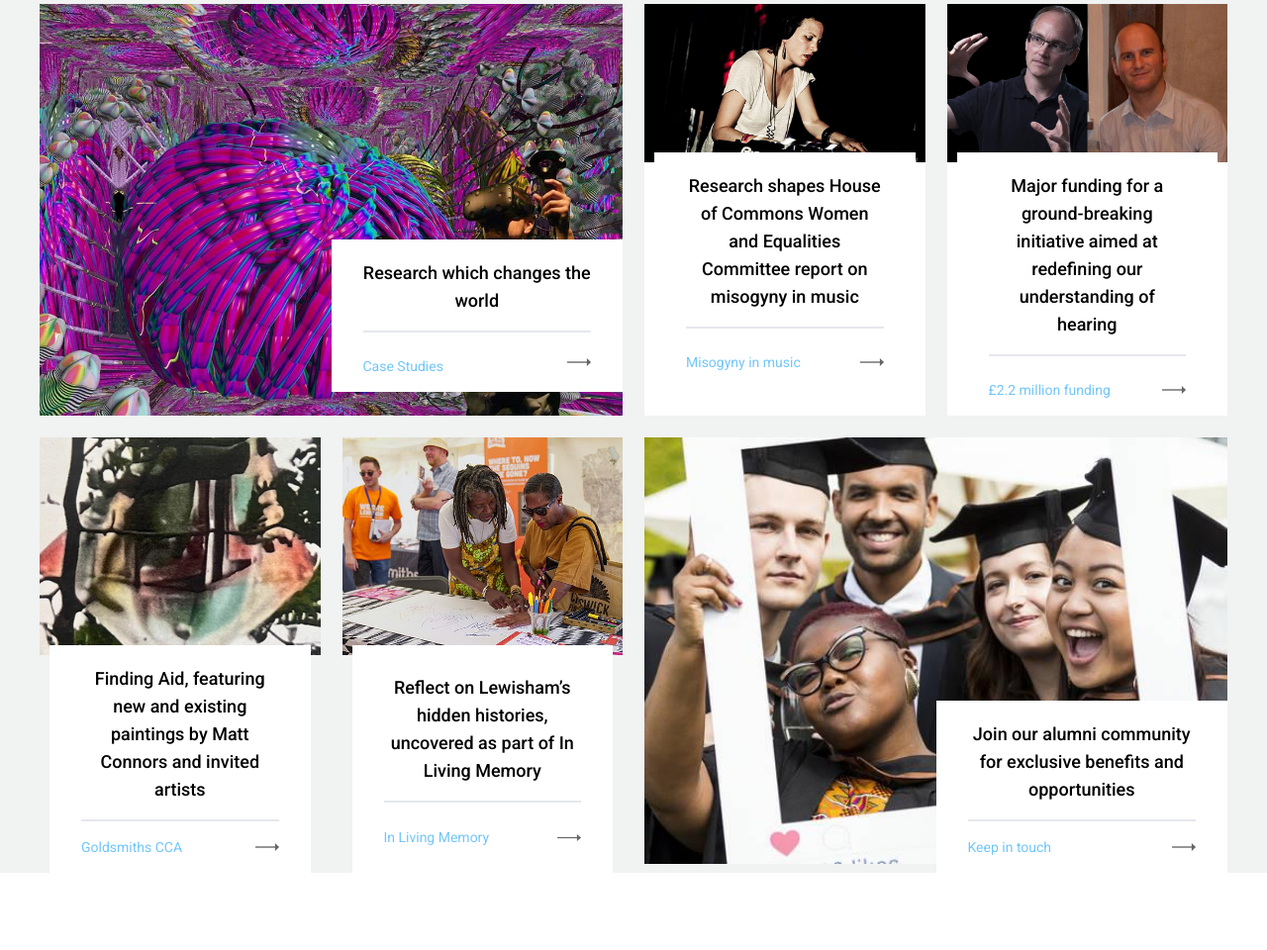
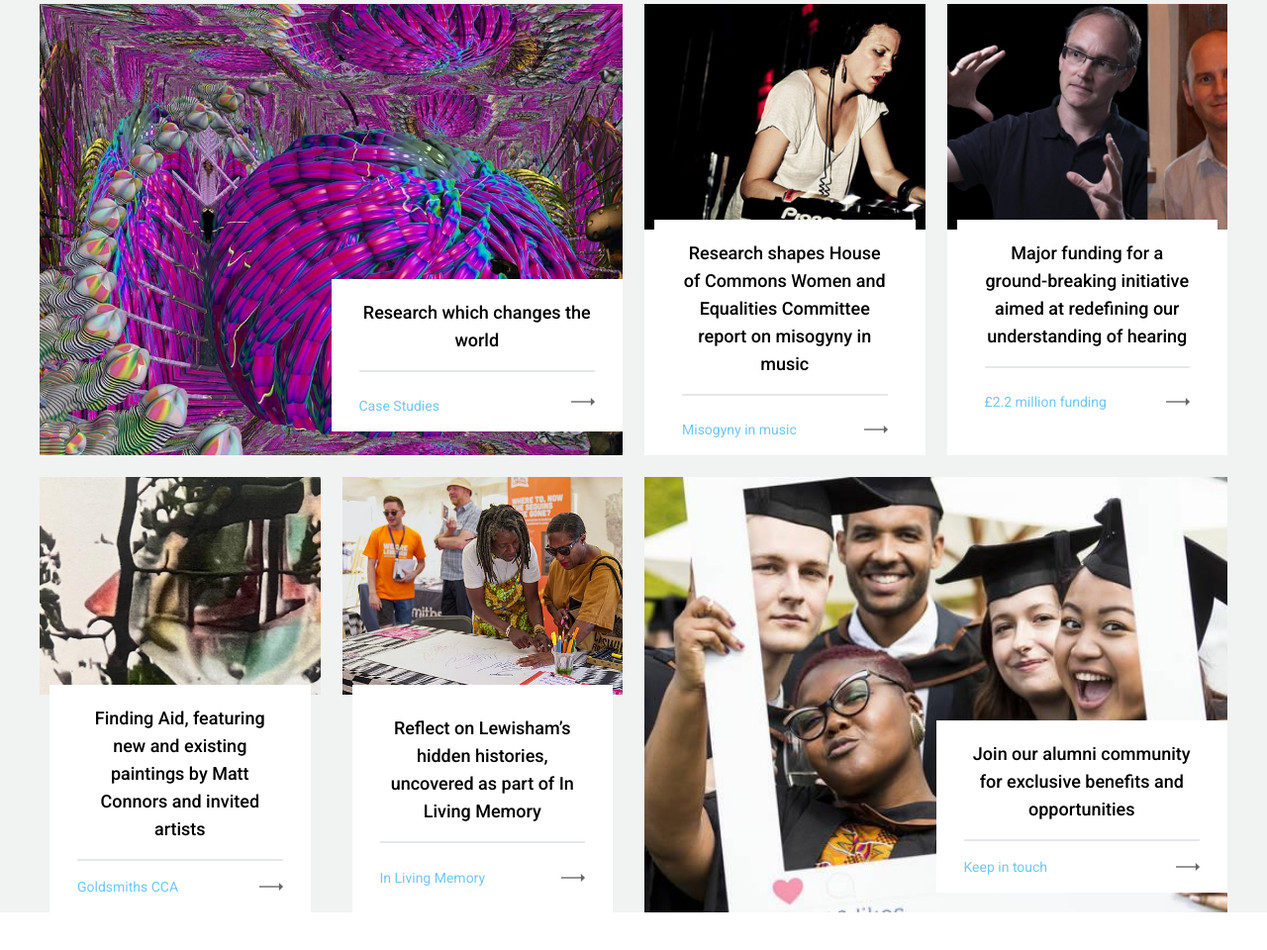
Before and after one commit to IvyMurage/tailwindcss-website-cloning, a website built with Vite: page index.html in a window 1280 px wide. Shown: the part 1834-2794 px from the top of the page at 99% size. Before the commit the page ends 2756 px from the top, so only its background shows below. Built offline with nearby package versions, Linux system fonts and the light colour scheme.

Commit message:
Add changes to clone

```diff
--- a/index.html
+++ b/index.html
@@ -77,7 +77,7 @@
                 <!-- grid div -->
                 <div class="grid sm:grid-cols-4 gap-[22px] relative  ">
                     <div
-                        class="sm:col-span-1 relative justify-evenly  w-full px-8 flex flex-col  sm:mt-[-160px]   bg-white  sm:col-start-4">
+                        class="sm:col-span-1 relative justify-evenly  w-full px-7 flex flex-col  sm:mt-[-160px]   bg-white  sm:col-start-4">
                         <div class="w-14 m-auto  h-3  bg-yellow"></div>
                         <div class="pt-2 pb-[35px] text-sm  border-b-2">
                             <h3 class="text-lg mt-4 px-10 pb-3 text-center font-medium">Goldsmiths, University of London
@@ -99,7 +99,7 @@
                                 class="object-cover block h-full ">
 
                         </div>
-                        <div class=" px-8  relative m-[-10px_10px_0px_10px]     bg-white col-span-2">
+                        <div class=" px-7  relative m-[-10px_10px_0px_10px]     bg-white col-span-2">
 
                             <h3 class="text-lg mt-4 text-center font-medium">Live like a local</h3>
                             <div class=" pt-2 pb-[35px]  text-sm  border-b-2">
@@ -131,7 +131,7 @@
                         <div>
                             <img alt="A student drawing on a tablet." src="/images/images/Scholarship_homepage.jpg">
                         </div>
-                        <div class="sm:absolute bottom-0 right-0 px-8 pt-1 sm:w-1/2 bg-white">
+                        <div class="sm:absolute bottom-0 right-0 px-7 pt-1 sm:w-1/2 bg-white">
                             <h3 class="text-lg pb-4 border-b-2 mt-4 text-center font-medium">Explore our range of
                                 scholarships,
                                 bursaries and
@@ -170,7 +170,7 @@
                                                 <input class="bg-transparent w-full block" type="text" id="search"
                                                     name="search">
                                             </div>
-                                            <input class="px-8 py-2 text-black block bg-yellow" type="submit"
+                                            <input class="px-7 py-2 text-black block bg-yellow" type="submit"
                                                 value="Search">
                                         </div>
 
@@ -180,12 +180,8 @@
                         </div>
                     </div>
 
-                    <div class="sm:col-span-2  relative">
-                        <div class=" h-full">
-                            <img src="./images/images/VRLatham.jpg" alt="students in the library"
-                                class="object-cover h-full ">
-                        </div>
-                        <div class="sm:absolute bottom-6 right-0 px-8 pt-1 sm:w-1/2 bg-white">
+                    <div class="sm:col-span-2 bg-[url('/images/images/VRLatham.jpg')] bg-no-repeat bg-cover  relative">
+                        <div class="sm:absolute bottom-6 right-0 px-7 pt-1 sm:w-1/2 bg-white">
                             <h3 class="text-lg pb-4 border-b-2  mt-4 text-center font-medium">Research which changes the
                                 world</h3>
                             <div class=" flex justify-between items-center ">
@@ -194,12 +190,11 @@
                             </div>
                         </div>
                     </div>
-                    <div class=" bg-white">
-                        <div class="">
-                            <img src="./images/images/Annie-Mac-edit.jpg" alt="annie-mac">
+                    <div class=" bg-white  grid grid-rows-2">
+                        <div class="bg-[url('/images/images/Annie-Mac-edit.jpg')] bg-no-repeat bg-cover">
                         </div>
 
-                        <div class=" m-[-10px_10px_0px_10px] relative  flex flex-col right-0 px-8 pt-1  bg-white">
+                        <div class=" m-[-10px_10px_0px_10px] relative  flex flex-col right-0 px-7 pt-1  bg-white">
                             <h3 class="text-lg mt-4 text-center font-medium pb-4 border-b-2">Research shapes House of
                                 Commons Women and Equalities Committee report on misogyny in music</h3>
                             <div class=" flex justify-between items-center mt-2 ">
@@ -209,12 +204,10 @@
                         </div>
                     </div>
 
-                    <div class="bg-white">
-                        <div class="">
-                            <img src="./images/images/Daniel-and-John-edit.jpg" alt="annie-mac">
+                    <div class="bg-white grid grid-rows-2">
+                        <div class="bg-[url('/images/images/Daniel-and-John-edit.jpg')] bg-no-repeat bg-cover">
                         </div>
-
-                        <div class=" m-[-10px_10px_0px_10px]  relative px-8 pt-1  bg-white">
+                        <div class=" m-[-10px_10px_0px_10px]  relative px-7 pt-1  bg-white">
                             <h3 class="text-lg mt-4 text-center pb-4 border-b-2 font-medium">Major funding for a
                                 ground-breaking
                                 initiative aimed at redefining our understanding of hearing</h3>
@@ -225,13 +218,11 @@
                         </div>
                     </div>
                     <div class=" grid grid-rows-2">
-                        <div class="">
-                            <img src="./images/images/matt-connors-960.jpg" alt="annie-mac"
-                                class='h-full object-cover block w-full '>
+                        <div class="bg-[url('/images/images/matt-connors-960.jpg')] bg-no-repeat bg-cover">
                         </div>
 
                         <div
-                            class="  m-[-10px_10px_0px_10px]  relative  right-0 px-8 pt-1 flex flex-col justify-evenly  bg-white ">
+                            class="  m-[-10px_10px_0px_10px]  relative  right-0 px-7 pt-1 flex flex-col justify-evenly  bg-white ">
                             <h3 class=" border-b-2 pb-4 text-lg mt-4 text-center font-medium">Finding Aid, featuring new
                                 and existing paintings by Matt Connors and invited artists</h3>
                             <div class=" flex justify-between items-center ">
@@ -240,14 +231,12 @@
                             </div>
                         </div>
                     </div>
-                    <div class="grid grid-rows-2  ">
-                        <div class="">
-                            <img src="./images/images/Untitled-1_0001_DSC07057.jpg" alt="annie-mac"
-                                class="object-cover block h-full">
+                    <div class="grid grid-rows-2">
+                        <div class="bg-[url('/images/images/Untitled-1_0001_DSC07057.jpg')] bg-no-repeat bg-cover ">
                         </div>
 
                         <div
-                            class=" px-8  m-[-10px_10px_0px_10px]  relative   pt-1  flex flex-col justify-evenly   bg-white">
+                            class=" px-7  m-[-10px_10px_0px_10px]  relative   pt-1  flex flex-col justify-evenly   bg-white">
                             <h3 class="text-lg mt-4 border-b-2 pb-4 text-center font-medium">Reflect on Lewisham’s
                                 hidden histories, uncovered as part of In Living Memory</h3>
                             <div class=" flex justify-between items-center ">
@@ -256,13 +245,9 @@
                             </div>
                         </div>
                     </div>
-                    <div class="sm:col-span-2 relative ">
-                        <div class="">
-                            <img src="./images/images/Class-of-2016_-Graduation-2016_10686-s.jpg" alt="annie-mac"
-                                class="object-contain w-full">
-                        </div>
-
-                        <div class="sm:absolute bottom-0 right-0 px-8 pt-1 sm:w-1/2 bg-white">
+                    <div
+                        class="sm:col-span-2 relative bg-[url('/images/images/Class-of-2016_-Graduation-2016_10686-s.jpg')]  overflow-hidden bg-no-repeat bg-cover ">
+                        <div class="sm:absolute bottom-5 right-0 px-7 pt-1 sm:w-1/2 bg-white">
                             <h3 class="border-b-2 pb-4 text-lg mt-4 text-center font-medium">Join our alumni community
                                 for exclusive benefits and opportunities</h3>
                             <div class=" flex justify-between items-center ">
```
